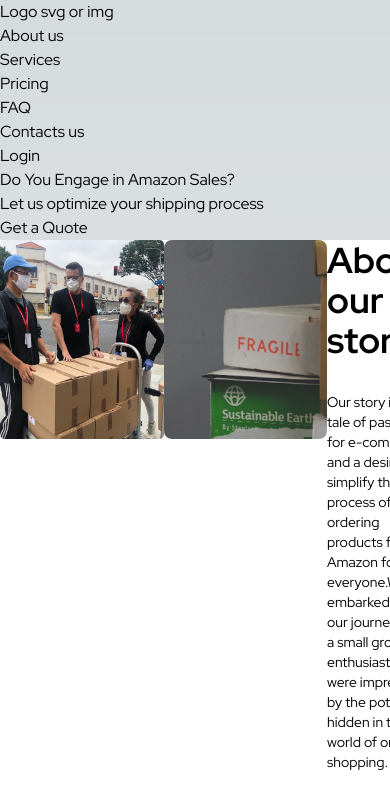
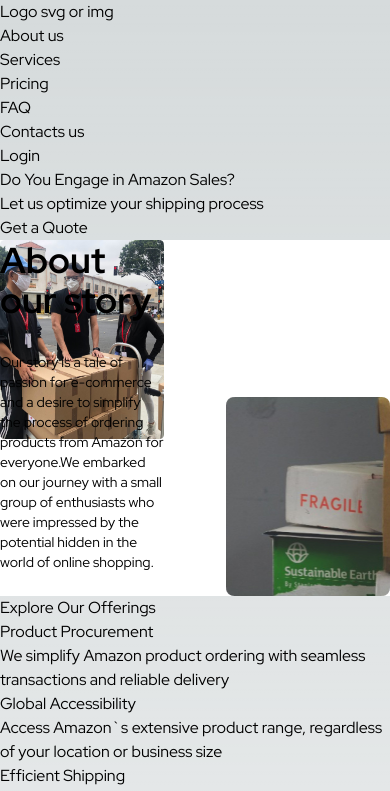
Before and after one commit to korvan17/nevadaFrontend, a Next.js app: page / in a window 390 px wide. Shown: the top 791 px of the page. Built offline with nearby package versions, Linux system fonts and the light colour scheme.

Commit message:
Add svg to tablet and desktop

```diff
--- a/src/components/About/About.jsx
+++ b/src/components/About/About.jsx
@@ -5,29 +5,47 @@ import about2 from "../../../public/images/about2-mobile-1x.jpg";
 
 export default function About() {
   return (
-    <div className="tablet:justify-between w-full flex desktop:relative tablet:flex-row-reverse desktop:flex-row mobile:max-w-screen-mobile tablet:max-w-screen-tablet desktop:max-w-screen-desktop mx-auto desktop:items-center desktop:gap-x-6 bg-white text-black tablet:pt-20 tablet:pb-[10px] tablet:px-10 desktop:px-[120px] desktop:pb-0 desktop:pt-[120px]">
+    <div className="bg-white text-black w-full relative flex mx-auto max-w-screen-mobile tablet:hidden tablet:max-w-screen-tablet tablet:flex tablet:flex-row-reverse tablet:justify-between tablet:pt-20 tablet:pb-[10px] tablet:px-10 desktop:max-w-screen-desktop desktop:flex-row desktop:h-[783px] desktop:items-center desktop:gap-x-6 desktop:px-[120px] desktop:pb-0 desktop:pt-[120px] desktop:z-20">
       <Image
         src={about}
         alt="about img"
-        className="flex desktop:ml-0 w-full max-w-[164px] h-[199px] tablet:max-w-[322px] tablet:h-[363px] desktop:max-w-[588px] desktop:h-[663px] bg-slate-600  tablet:mt-[68px]"
+        className="flex absolute w-full bg-slate-600 max-w-[164px] h-[199px] tablet:static tablet:max-w-[322px] tablet:h-[363px] tablet:mt-[68px] desktop:mt-0 desktop:max-w-[588px] desktop:h-[663px] "
       />
+      <svg
+        className="absolute invisible tablet:visible tablet:rotate-[140deg] tablet:top-[98px] tablet:left-[-85px] desktop:rotate-0 desktop:top-[183px] desktop:left-[645px] desktop:-z-10"
+        xmlns="http://www.w3.org/2000/svg"
+        width="175"
+        height="93"
+        viewBox="0 0 175 93"
+        fill="none"
+      >
+        <path
+          d="M10.3343 26.8156L10.6518 26.022L10.8299 25.186C12.0169 19.6162 14.3217 16.4141 17.2165 14.3445C20.3462 12.1068 25.1994 10.4653 32.6024 10.0839C47.7007 9.3062 69.5066 13.9062 97.8324 22.6476L98.805 22.9478L99.8181 23.0458C106.046 23.6484 112.406 23.1823 118.149 22.613C119.833 22.446 121.449 22.2727 123.018 22.1044C127.097 21.6666 130.859 21.2629 134.683 21.0948C144.967 20.6427 152.201 22.142 157.829 28.0188C161.052 31.3833 163.66 37.4001 164.185 44.9303C164.701 52.3328 163.11 60.1646 159.234 66.605C155.461 72.8725 149.386 78.0929 140.134 80.5416C131.025 82.9522 118.159 82.8388 100.632 77.2433C92.7589 70.5275 82.2904 65.1066 71.9317 60.4586C65.3197 57.4918 57.9716 54.5192 50.962 51.6836C46.3809 49.8303 41.9444 48.0356 37.9526 46.3392C27.0868 41.7217 18.7634 37.5453 13.8119 33.3802C11.4126 31.3619 10.4892 29.8978 10.1724 29.0774C9.97885 28.576 9.8528 28.0195 10.3343 26.8156Z"
+          stroke="#1478CE"
+          stroke-width="20"
+        />
+      </svg>
+
       <Image
         src={about2}
         alt="about2 img"
-        className="w-full max-w-[164px] h-[199px] tablet:invisible tablet:absolute"
+        className="w-full absolute bottom-0 right-0 max-w-[164px] h-[199px] tablet:hidden tablet:absolute"
       />
-      <div className="flex flex-col  w-full max-w-[164px] tablet:max-w-[322px] desktop:max-w-[588px]">
-        <h2 className="flex text-4xl desktop:text-5xl font-bold not-italic justify-start mb-8">
+      <div className="flex flex-col w-full max-w-[164px] tablet:max-w-[322px] desktop:max-w-[588px]">
+        <h2 className="z-20 flex text-4xl mb-8 desktop:text-5xl font-bold not-italic tablet:justify-start ">
           About our story
         </h2>
-        <ul className="text-sm tablet:text-base">
-          <li className="mb-6">
-            <p className="">
+        <ul className="z-20 text-sm tablet:text-base">
+          <li className="mb-6 flex flex-col ">
+            <p className="contents tablet:contents desktop:contents">
               Our story is a tale of passion for e-commerce and a desire to
               simplify the process of ordering products from Amazon for
-              everyone.We embarked on our journey with a small group of
-              enthusiasts who were impressed by the potential hidden in the
-              world of online shopping.
+              everyone.
+              <span className="contents tablet:contents desktop:contents">
+                We embarked on our journey with a small group of enthusiasts who
+                were impressed by the potential hidden in the world of online
+                shopping.
+              </span>
             </p>
           </li>
           <li className="collapse absolute tablet:static tablet:visible desktop:mb-6 desktop:max-w-[588px]">
@@ -52,6 +70,20 @@ export default function About() {
             </p>
           </li>
         </ul>
+        <svg
+          className="absolute invisible desktop:visible desktop:bottom-[114px] desktop:right-0 desktop:-z-10"
+          xmlns="http://www.w3.org/2000/svg"
+          width="114"
+          height="93"
+          viewBox="0 0 114 93"
+          fill="none"
+        >
+          <path
+            d="M163.945 26.8156L163.628 26.022L163.449 25.186C162.262 19.6162 159.958 16.4141 157.063 14.3445C153.933 12.1068 149.08 10.4653 141.677 10.0839C126.579 9.3062 104.773 13.9062 76.4469 22.6476L75.4743 22.9478L74.4612 23.0458C68.2332 23.6484 61.8731 23.1823 56.13 22.613C54.4459 22.446 52.8304 22.2727 51.2618 22.1044C47.1821 21.6666 43.42 21.2629 39.5963 21.0948C29.3124 20.6427 22.0785 22.142 16.45 28.0188C13.2277 31.3833 10.6193 37.4001 10.0945 44.9303C9.57854 52.3328 11.1693 60.1646 15.0457 66.605C18.8181 72.8725 24.8929 78.0929 34.1458 80.5416C43.2542 82.9522 56.12 82.8388 73.6473 77.2433C81.5204 70.5275 91.9889 65.1066 102.348 60.4586C108.96 57.4918 116.308 54.5192 123.317 51.6836C127.898 49.8303 132.335 48.0356 136.327 46.3392C147.192 41.7217 155.516 37.5453 160.467 33.3802C162.867 31.3619 163.79 29.8978 164.107 29.0774C164.3 28.576 164.426 28.0195 163.945 26.8156Z"
+            stroke="#1478CE"
+            stroke-width="20"
+          />
+        </svg>
       </div>
     </div>
   );
```
